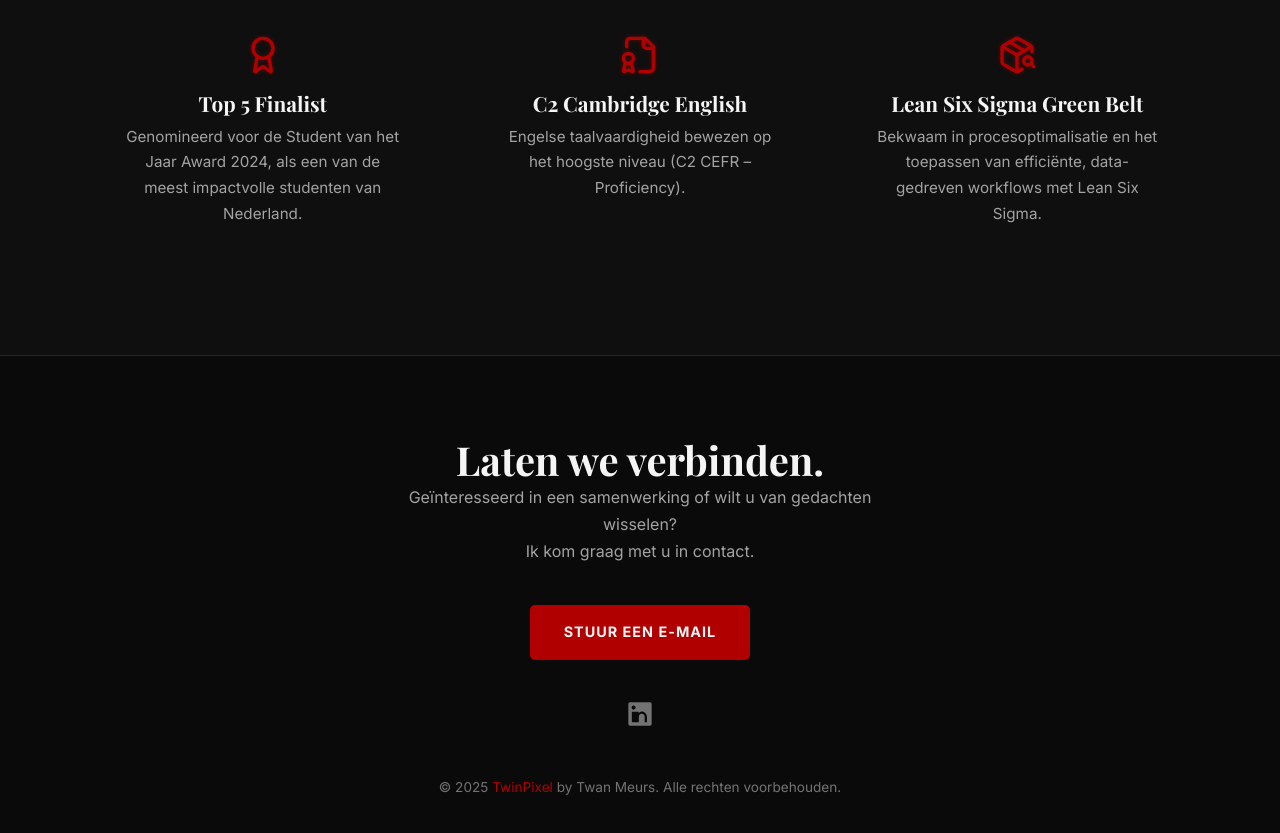
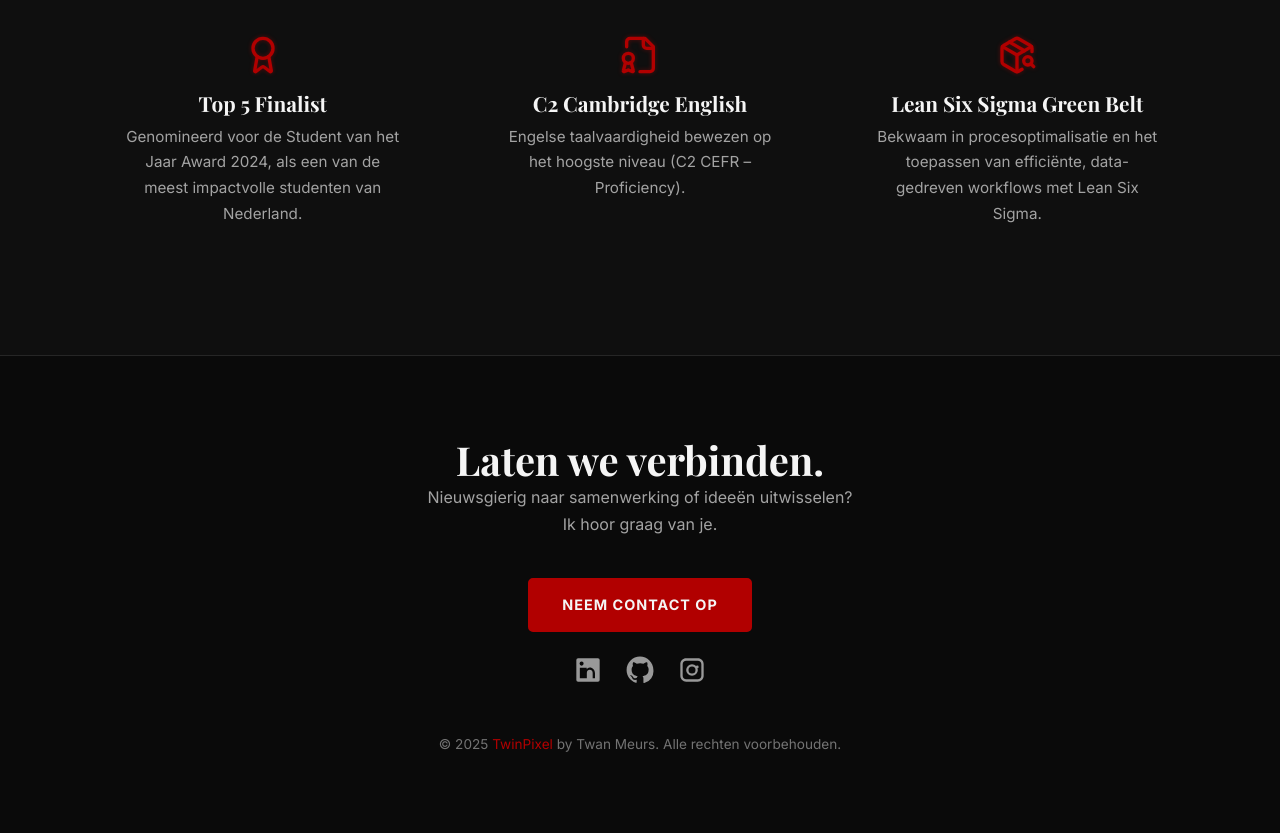
Before and after one commit to Twinpixel-nl/TwanMeurs-Website, a plain HTML site: page Index.html in a window 1280 px wide. Shown: the part 5259-6092 px from the top of the page. Drawn offline with nearby package versions, Linux system fonts and the light colour scheme.

Commit message:
new foot?

```diff
--- a/Index.html
+++ b/Index.html
@@ -287,18 +287,37 @@ height="0" width="0" style="display:none;visibility:hidden"></iframe></noscript>
 
 <footer id="contact" class="footer">
   <div class="container">
-            <h2 class="footer__title" data-lang-key="footerTitle">Laten we verbinden.</h2>
-            <p class="footer__text" data-lang-key="footerText">
-                Geïnteresseerd in een samenwerking of wilt u van gedachten wisselen? <br>Ik kom graag met u in contact.
+    <h2 class="footer__title">Laten we verbinden.</h2>
+    <p class="footer__text">
+      Nieuwsgierig naar samenwerking of ideeën uitwisselen? <br>Ik hoor graag van je.
     </p>
-            <a href="mailto:meurstwan@gmail.com" class="btn btn-primary" data-lang-key="footerBtn">Stuur een e-mail</a>
+    <a href="mailto:meurstwan@gmail.com" class="btn btn-primary">Neem contact op</a>
+
     <div class="footer__socials">
-                <a href="#" target="_blank" rel="noopener" aria-label="LinkedIn profiel">
-                    <svg xmlns="http://www.w3.org/2000/svg" viewBox="0 0 24 24" fill="currentColor"><path d="M20.5 2h-17A1.5 1.5 0 002 3.5v17A1.5 1.5 0 003.5 22h17a1.5 1.5 0 001.5-1.5v-17A1.5 1.5 0 0020.5 2zM8 19H5v-9h3zM6.5 8.25A1.75 1.75 0 118.25 6.5 1.75 1.75 0 016.5 8.25zM19 19h-3v-4.75c0-1.4-1.2-2.5-2.5-2.5S11 12.85 11 14.25V19h-3v-9h2.9v1.3a3.11 3.11 0 012.6-1.4c2.5 0 4.5 2.1 4.5 5.1V19z"/></svg>
+      <!-- LinkedIn -->
+      <a href="https://www.linkedin.com/in/twanmeurs" target="_blank" aria-label="LinkedIn">
+        <svg xmlns="http://www.w3.org/2000/svg" viewBox="0 0 24 24" fill="currentColor">
+          <path d="M20.5 2h-17A1.5 1.5 0 002 3.5v17A1.5 1.5 0 003.5 22h17a1.5 1.5 0 001.5-1.5v-17A1.5 1.5 0 0020.5 2zM8 19H5v-9h3zM6.5 8.25A1.75 1.75 0 118.25 6.5 1.75 1.75 0 016.5 8.25zM19 19h-3v-4.75c0-1.4-1.2-2.5-2.5-2.5S11 12.85 11 14.25V19h-3v-9h2.9v1.3a3.11 3.11 0 012.6-1.4c2.5 0 4.5 2.1 4.5 5.1V19z"/>
+        </svg>
+      </a>
+
+      <!-- GitHub -->
+      <a href="https://github.com/twanmeurs" target="_blank" aria-label="GitHub">
+        <svg xmlns="http://www.w3.org/2000/svg" viewBox="0 0 24 24" fill="currentColor">
+          <path d="M12 .5C5.73.5.5 5.74.5 12.02c0 5.1 3.29 9.42 7.86 10.96.58.1.8-.25.8-.56v-1.96c-3.2.7-3.87-1.54-3.87-1.54-.53-1.33-1.3-1.68-1.3-1.68-1.06-.72.08-.71.08-.71 1.18.08 1.8 1.22 1.8 1.22 1.05 1.81 2.76 1.29 3.43.99.1-.76.41-1.29.74-1.59-2.55-.29-5.23-1.27-5.23-5.63 0-1.24.45-2.26 1.18-3.05-.12-.29-.51-1.46.11-3.04 0 0 .96-.31 3.14 1.17a10.83 10.83 0 015.72 0c2.18-1.48 3.14-1.17 3.14-1.17.62 1.58.23 2.75.12 3.04.73.8 1.17 1.81 1.17 3.05 0 4.38-2.69 5.33-5.25 5.61.42.37.79 1.1.79 2.23v3.3c0 .31.22.67.81.56A10.52 10.52 0 0023.5 12c0-6.28-5.23-11.5-11.5-11.5z"/>
+        </svg>
+      </a>
+
+      <!-- Instagram -->
+      <a href="https://instagram.com/twanmeurs" target="_blank" aria-label="Instagram">
+        <svg xmlns="http://www.w3.org/2000/svg" viewBox="0 0 24 24" fill="currentColor">
+          <path d="M7 2C4.2 2 2 4.2 2 7v10c0 2.8 2.2 5 5 5h10c2.8 0 5-2.2 5-5V7c0-2.8-2.2-5-5-5H7zm10 2c1.7 0 3 1.3 3 3v10c0 1.7-1.3 3-3 3H7c-1.7 0-3-1.3-3-3V7c0-1.7 1.3-3 3-3h10zM12 7a5 5 0 100 10 5 5 0 000-10zm0 2a3 3 0 110 6 3 3 0 010-6zm4.5-.8a1.2 1.2 0 100 2.4 1.2 1.2 0 000-2.4z"/>
+        </svg>
       </a>
     </div>
-            <p class="footer__copyright" data-lang-key="footerCopyright">
-                © <span id="current-year"></span> <a href="https://www.twinpixel.nl" target="_blank" rel="noopener noreferrer">TwinPixel</a> by Twan Meurs. Alle rechten voorbehouden.
+
+    <p class="footer__copyright">
+      © <span id="current-year"></span> <a href="https://www.twinpixel.nl" target="_blank" rel="noopener">TwinPixel</a> by Twan Meurs. Alle rechten voorbehouden.
     </p>
   </div>
 </footer>
--- a/styles.css
+++ b/styles.css
@@ -319,6 +319,25 @@ body.cursor-text.cursor-active .cursor-follower {
     cursor: auto;
   }
 }
+
+.footer__socials {
+  display: flex;
+  justify-content: center;
+  gap: 1.5rem;
+  margin-top: 1.5rem;
+}
+
+.footer__socials a svg {
+  width: 28px;
+  height: 28px;
+  fill: #999;
+  transition: fill 0.2s ease;
+}
+
+.footer__socials a:hover svg {
+  fill: #B10000;
+}
+
 @media (max-width: 850px) {
     .header__logo-text { display: none; }
     .header__menu { display: none; }
```
Lines whose indentation alone changed are shown as unchanged.
